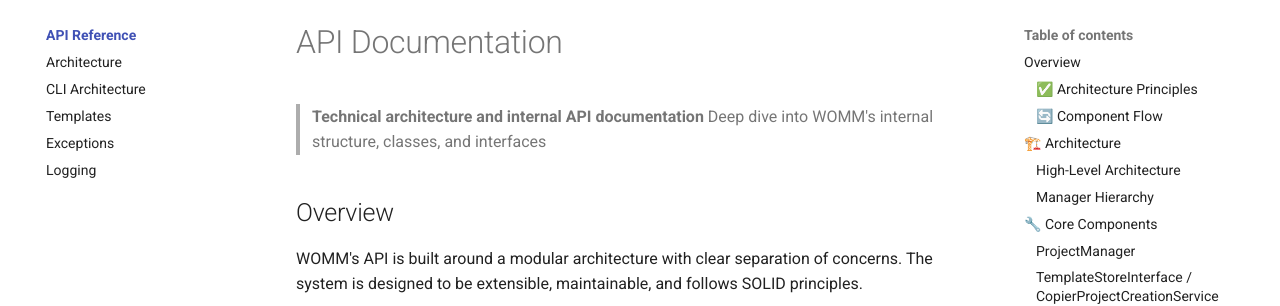
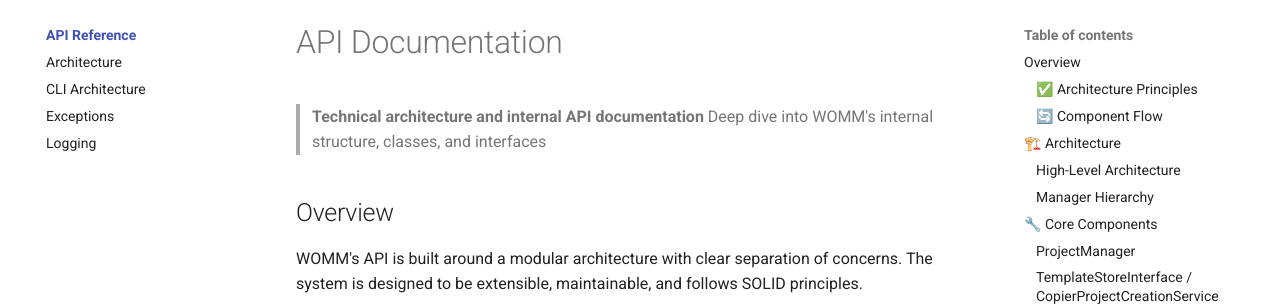
Before and after one commit to neuraaak/works-on-my-machine, an MkDocs documentation site: the page built from docs/api/index.md, in a window 1280 px wide. Shown: the part 124-430 px from the top of the page. Built offline with MkDocs 1.6.1 and Material for MkDocs 9.7.7, drawn with Linux system fonts in a browser that asks for light colours; comment, search, counter and statistics services are not loaded.

Commit message:
fix(docs): repair mkdocs.yml nav after Task 10 file deletions/renames
cli/new.md was renamed to cli/create.md and api/templates.md was
deleted in 26a7a29, leaving two dangling nav entries and no entry
for the new create.md page.

- CLI Reference: `New: cli/new.md` -> `Create: cli/create.md`
- API Reference: dropped the `Templates: api/templates.md` entry;
  that ground is now covered by api/index.md's Template System
  section, consistent with how the rest of the API Reference nav
  points at index.md sections rather than a dedicated page per topic.

Verified every remaining nav path resolves to an existing file under
docs/, and `mkdocs build --strict` completes with exit code 0 and no
nav/link warnings.

Co-Authored-By: Claude Sonnet 5 <noreply@anthropic.com>

```diff
--- a/mkdocs.yml
+++ b/mkdocs.yml
@@ -69,14 +69,13 @@ nav:
       - api/index.md
       - Architecture: api/architecture.md
       - CLI Architecture: api/cli-architecture.md
-      - Templates: api/templates.md
       - Exceptions: api/exceptions.md
       - Logging: api/logging.md
   - CLI Reference:
       - cli/index.md
       - Commands: cli/commands.md
       - Install: cli/install.md
-      - New: cli/new.md
+      - Create: cli/create.md
       - Setup: cli/setup.md
       - Lint: cli/lint.md
       - Spell: cli/spell.md
```
